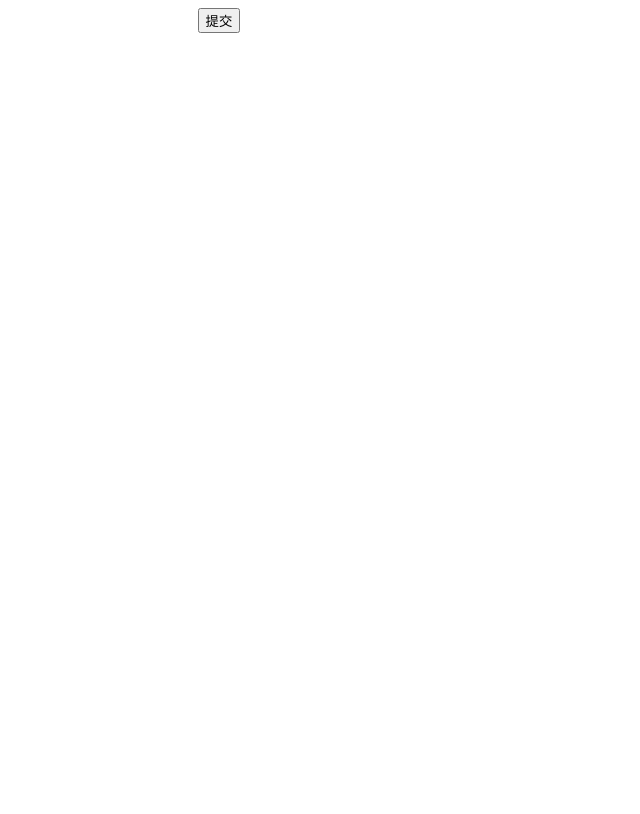
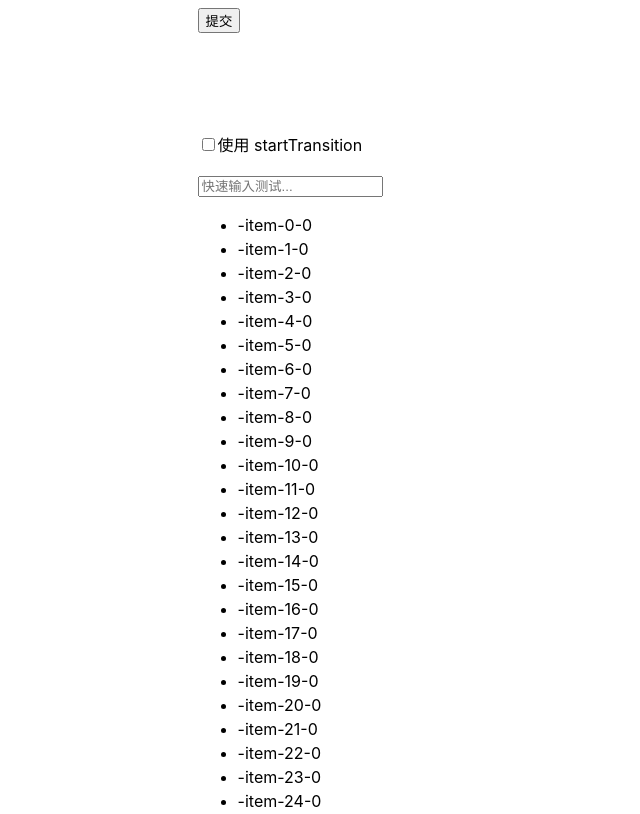
Before and after one commit to efanworks/interview-bot, a React (Vite) app: page / in a window 1280 px wide. Shown: the part 283-1097 px from the top of the page, without its empty margins (0-640 px from the left). Before the commit the page ends 800 px from the top, so only its background shows below. Built offline with nearby package versions, Linux system fonts and the light colour scheme.

Commit message:
INP测试

```diff
--- a/src/App.tsx
+++ b/src/App.tsx
@@ -1,4 +1,5 @@
 import { useState, useRef } from 'react';
+import TransitionTest from './components/TransitionTest';
 import s from './App.module.scss';
 
 function App() {
@@ -102,6 +103,8 @@ function App() {
       </div>
       <button onClick={handleSubmit} disabled={isLoading}>提交</button>
       <div className={`${s.answer} ${isLoading ? s.loading : ''}`}>{answer}</div>
+
+      <TransitionTest />
     </div>
   )
 }
--- /dev/null
+++ b/src/components/BigList.tsx
@@ -0,0 +1,13 @@
+import ExpensiveItem from "./TransitionTest/ExpensiveItem";
+
+export default function BigList({ query }: { query: string }) {
+    const items = Array.from({ length: 1000 }, (_, i) => i);
+
+    return (
+        <ul>
+            {items.map(i => (
+                <ExpensiveItem key={i + query} index={i} query={query} />
+            ))}
+        </ul>
+    );
+}
--- /dev/null
+++ b/src/components/TransitionTest/ExpensiveItem.tsx
@@ -0,0 +1,12 @@
+export default function ExpensiveItem({ index, query }: { index: number; query: string }) {
+    let sum = 0;
+    // for (let i = 0; i < 1000; i++) {
+    //     sum += Math.sqrt(i + index) * Math.random();
+    // }
+
+    return (
+        <li>
+            {query}-item-{index}-{sum}
+        </li>
+    )
+}
--- /dev/null
+++ b/src/components/TransitionTest/index.tsx
@@ -0,0 +1,45 @@
+import { useState, ChangeEvent, useTransition, useDeferredValue } from "react";
+import BigList from "../BigList";
+
+export default function TransitionTest() {
+    const [query, setQuery] = useState('');
+    const [myQuery, setMyQuery] = useState('');
+    const [isPending, startTransition] = useTransition();
+    const [useTransition_, setUseTransition] = useState(false);
+
+    const handleChange = (e: ChangeEvent<HTMLInputElement>) => {
+        const query = e.target.value;
+        setQuery(query);
+
+        if (useTransition_) {
+            startTransition(() => {
+                setMyQuery(query + '-zhuo');
+            });
+        } else {
+            setMyQuery(query + '-zhuo');
+        }
+    }
+
+    const deferredQuery = useDeferredValue(query);
+
+    return (
+        <>
+            <div style={{ marginBottom: 16 }}>
+                <label>
+                    <input
+                        type="checkbox"
+                        checked={useTransition_}
+                        onChange={(e) => setUseTransition(e.target.checked)}
+                    />
+                    使用 startTransition
+                </label>
+                {isPending && <span style={{ marginLeft: 16, color: 'red' }}>渲染中...</span>}
+            </div>
+
+            <input type="text" value={query} onChange={handleChange} placeholder="快速输入测试..." />
+            <div>
+                <BigList query={myQuery} />
+            </div>
+        </>
+    )
+}
```
